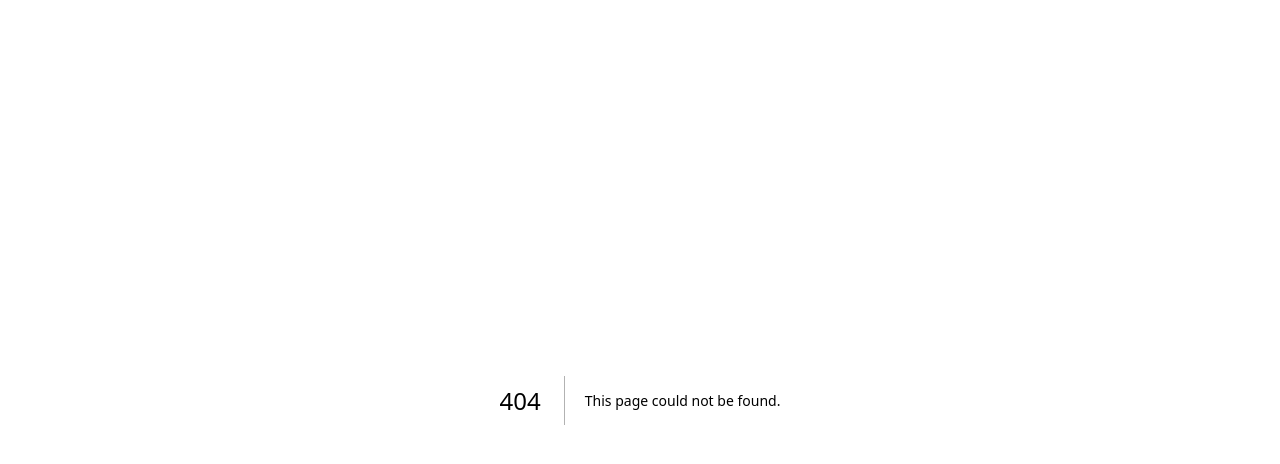
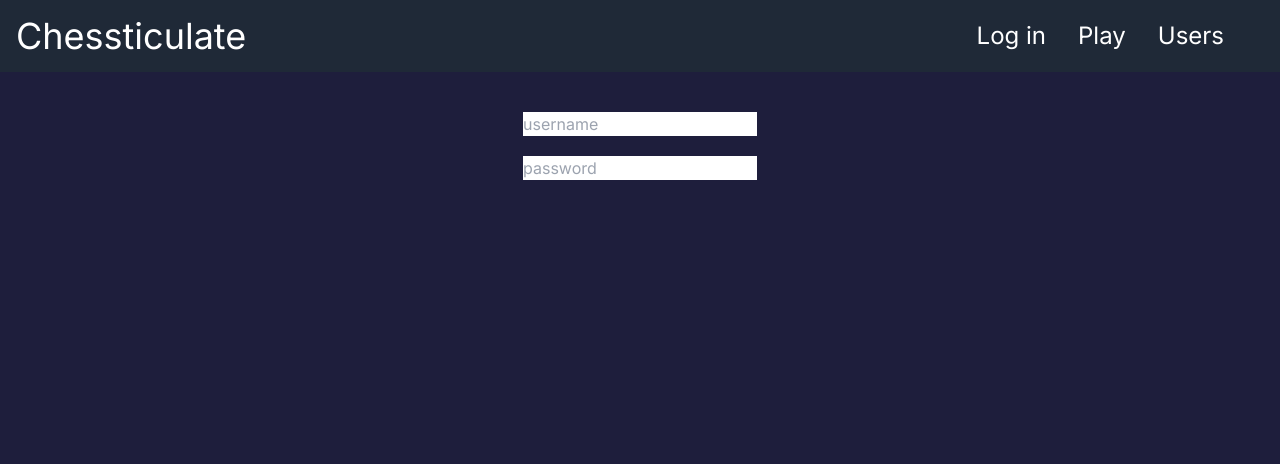
Before and after one commit to Chessticulate/chessticulate-fe, a Next.js app: page /login in a window 1280 px wide. Before the commit this address had no page. Shown: the top 464 px of the page. Built offline with nearby package versions, Linux system fonts and the light colour scheme.

Commit message:
added login page

```diff
--- /dev/null
+++ b/config.js
@@ -0,0 +1,5 @@
+const config = {
+  chessticulate_api_url: "https://api.chess.brgdev.xyz",
+};
+
+export default config;
--- /dev/null
+++ b/src/app/login/page.tsx
@@ -0,0 +1,52 @@
+"use client";
+
+import Image from "next/image";
+import Navbar from "../../components/navbar";
+import Link from "next/link";
+import { useState } from "react";
+
+export default function Login() {
+  const [username, setUsername] = useState("");
+  const [password, setPassword] = useState("");
+
+  const handleUsernameChange = (e) => {
+    setUsername(e.target.value);
+  };
+
+  const handlePasswordChange = (e) => {
+    setPassword(e.target.value);
+  };
+
+  return (
+    <div className="min-h-screen flex flex-col">
+      <header className="flex justify-between items-center px-4 py-2 bg-gray-800 text-white">
+        <Link href="/" passHref className="text-4xl">
+          Chessticulate
+        </Link>
+        <div>
+          <Navbar />
+        </div>
+      </header>
+      <main className="flex justify-center pt-10">
+        <div className="flex flex-col space-y-center">
+          <div className="flex flex-col items-center pb-5 text-black">
+            <input
+              type="text"
+              placeholder="username"
+              value={username}
+              onChange={handleUsernameChange}
+            />
+          </div>
+          <div className="flex flex-col items-center text-black">
+            <input
+              type="text"
+              placeholder="password"
+              value={password}
+              onChange={handlePasswordChange}
+            />
+          </div>
+        </div>
+      </main>
+    </div>
+  );
+}
--- a/src/app/page.tsx
+++ b/src/app/page.tsx
@@ -1,15 +1,19 @@
 import Image from "next/image";
 import Navbar from "../components/navbar";
+import Link from "next/link";
 
 export default function Home() {
   return (
-    <main>
+    <div>
       <div className="flex justify-between items-center px-4 py-2 bg-gray-800 text-white">
-          <h1 className="text-4xl"> Chessticulate </h1>
-          <div>
-              <Navbar/>
-          </div>
+        <Link href="/" passHref className="text-4xl">
+          {" "}
+          Chessticulate{" "}
+        </Link>
+        <div>
+          <Navbar />
+        </div>
       </div>
-    </main>
+    </div>
   );
 }
--- a/src/app/play/page.tsx
+++ b/src/app/play/page.tsx
@@ -1,9 +1,19 @@
 import Image from "next/image";
+import Navbar from "../../components/navbar";
+import Link from "next/link";
 
 export default function Play() {
   return (
-    <main className="flex min-h-screen flex-col items-center justify-between p-24">
-      <div>Play</div>
-    </main>
+    <div className="min-h-screen flex flex-col">
+      <header className="flex justify-between items-center px-4 py-2 bg-gray-800 text-white">
+        <Link href="/" passHref className="text-4xl">
+          Chessticulate
+        </Link>
+        <div>
+          <Navbar />
+        </div>
+      </header>
+      <main className="flex-grow flex items-center justify-center">Play</main>
+    </div>
   );
 }
--- a/src/app/users/page.tsx
+++ b/src/app/users/page.tsx
@@ -1,9 +1,19 @@
 import Image from "next/image";
+import Navbar from "../../components/navbar";
+import Link from "next/link";
 
-export default function Home() {
+export default function Users() {
   return (
-    <main className="flex min-h-screen flex-col items-center justify-between p-24">
-      <div>Users</div>
-    </main>
+    <div className="min-h-screen flex flex-col">
+      <header className="flex justify-between items-center px-4 py-2 bg-gray-800 text-white">
+        <Link href="/" passHref className="text-4xl">
+          Chessticulate
+        </Link>
+        <div>
+          <Navbar />
+        </div>
+      </header>
+      <main className="flex-grow flex items-center justify-center">Users</main>
+    </div>
   );
 }
--- a/src/components/navbar.tsx
+++ b/src/components/navbar.tsx
@@ -1,11 +1,12 @@
-import Link from 'next/link';
+import Link from "next/link";
+import config from "../config.js";
 
 export default function Navbar() {
   return (
     <div className="flex text-2xl justify-between max-w-5xl mx-auto px-4 py-3 sm:px-6">
       <div className="px-4">
         <Link href="/login" passHref>
-          Login
+          Log in
         </Link>
       </div>
       <div className="px-4">
@@ -20,4 +21,4 @@ export default function Navbar() {
       </div>
     </div>
   );
-};
+}
```
Also changed, not shown: 1 other file (tests, documents, lock files or other folders).
